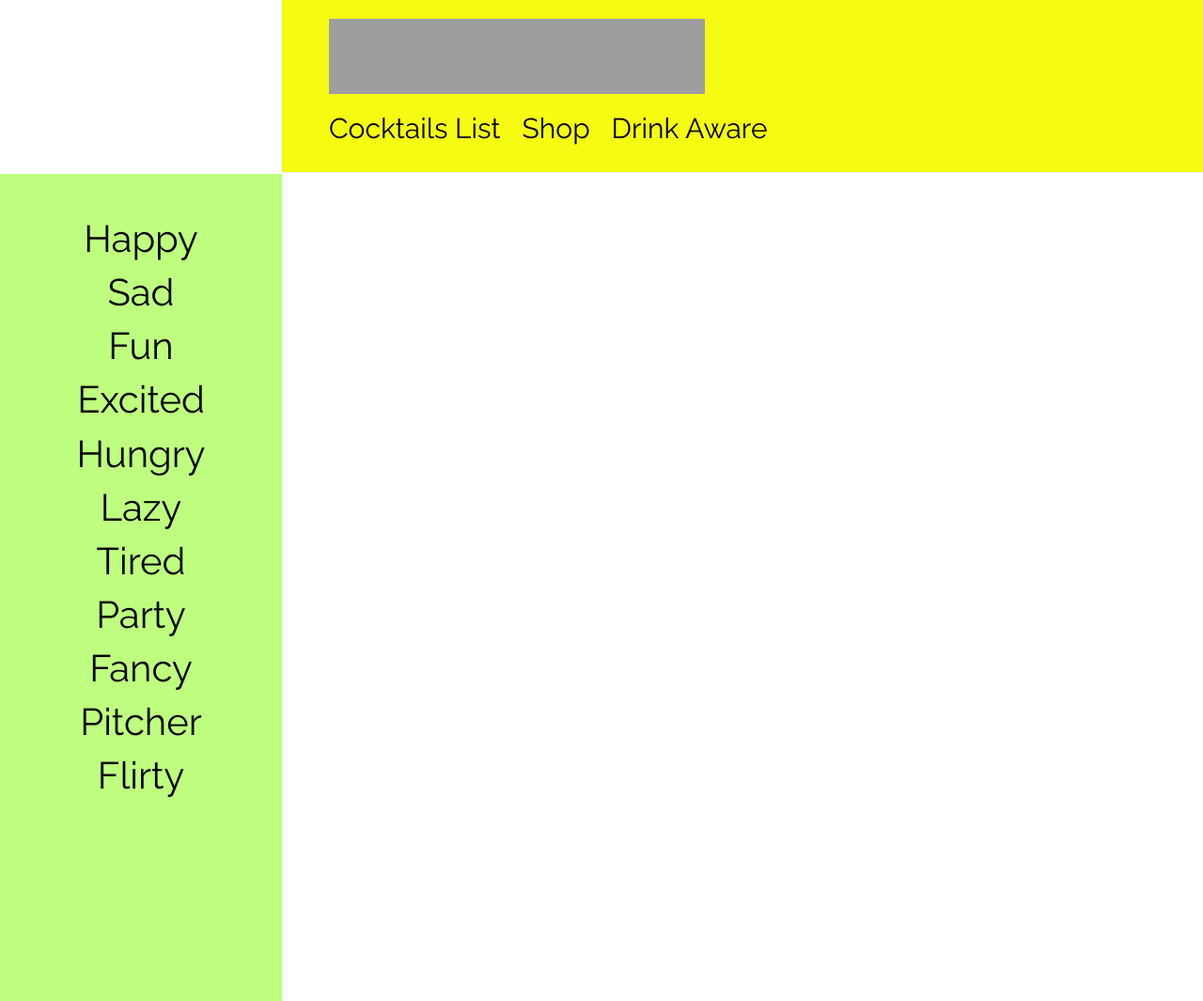
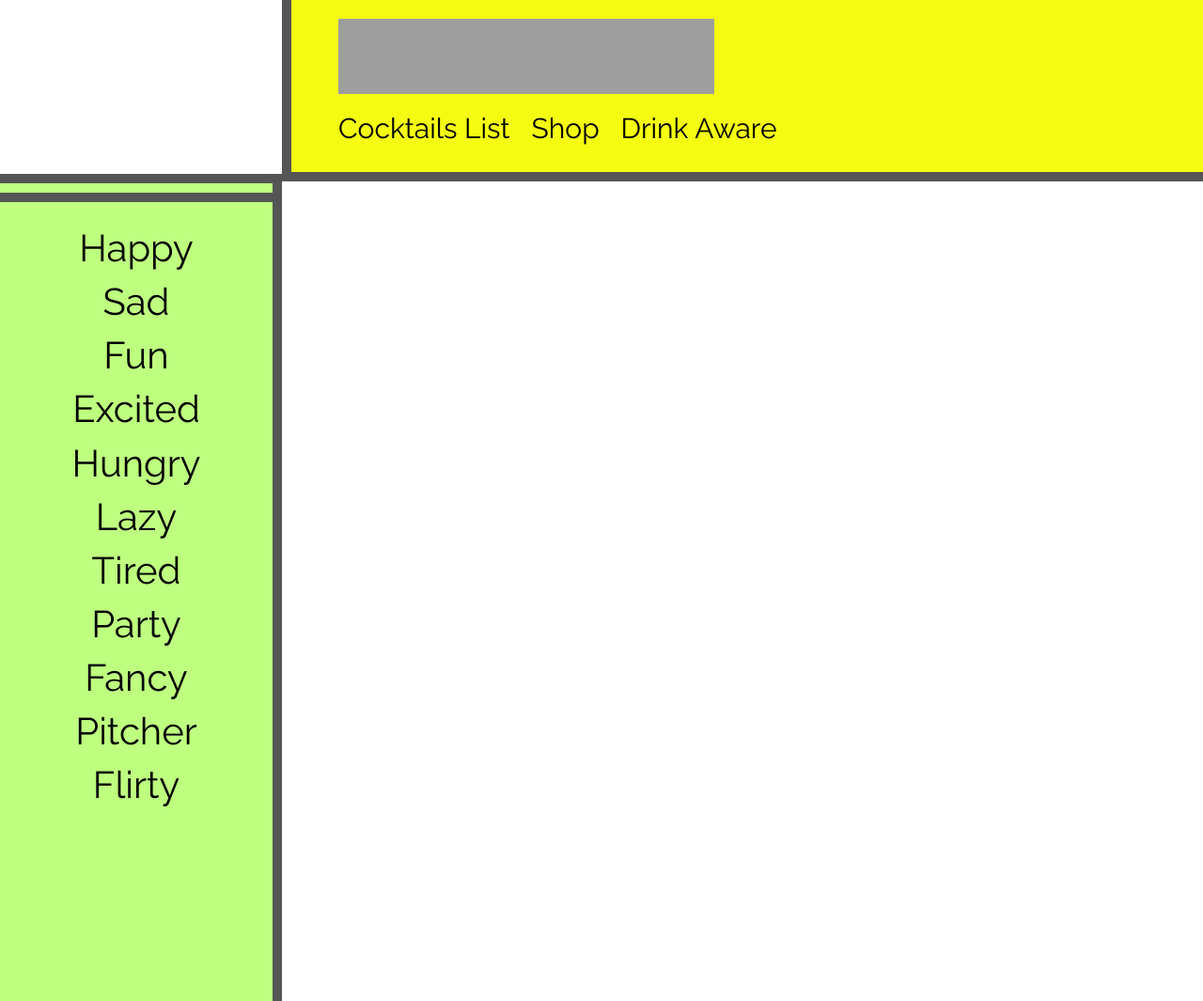
Before and after one commit to ellyo/my-first-blog, a Django app: page / in a window 1280 px wide. Shown: the whole page at 94% size. Run offline with Django 3.2, Linux system fonts and the light colour scheme; some libraries are stand-ins or nearby versions; grey boxes are pictures that could not be loaded.

Commit message:
Added border

```diff
--- a/blog/static/css/blog.css
+++ b/blog/static/css/blog.css
@@ -10,6 +10,8 @@ h2 a {
     padding: 20px 20px 20px 50px;
     position: fixed;
     width: 100%;
+	border-bottom: 10px solid #555;
+	border-left: 10px solid #555;
 
 
 }
@@ -29,10 +31,11 @@ ul {
 	padding: 0;
 	width: 300px;
 	background-color: #BEFF7F;
-
-    font-family: 'Raleway', sans-serif;
+	font-family: 'Raleway', sans-serif;
 	position: fixed;
 	overflow: auto;
+	border-right: 10px solid #555;
+	border-top: 10px solid #555;
 
 }
 
```
